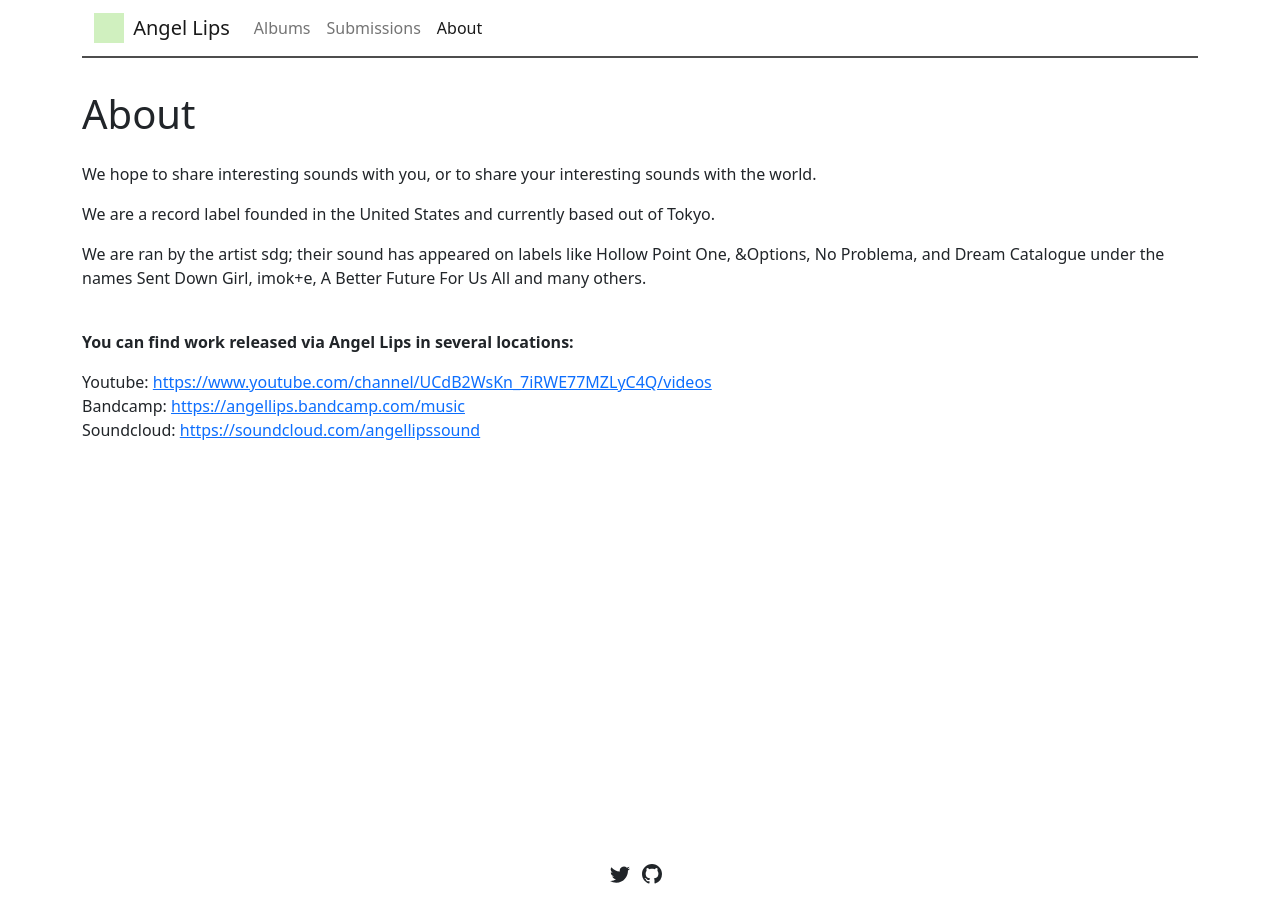
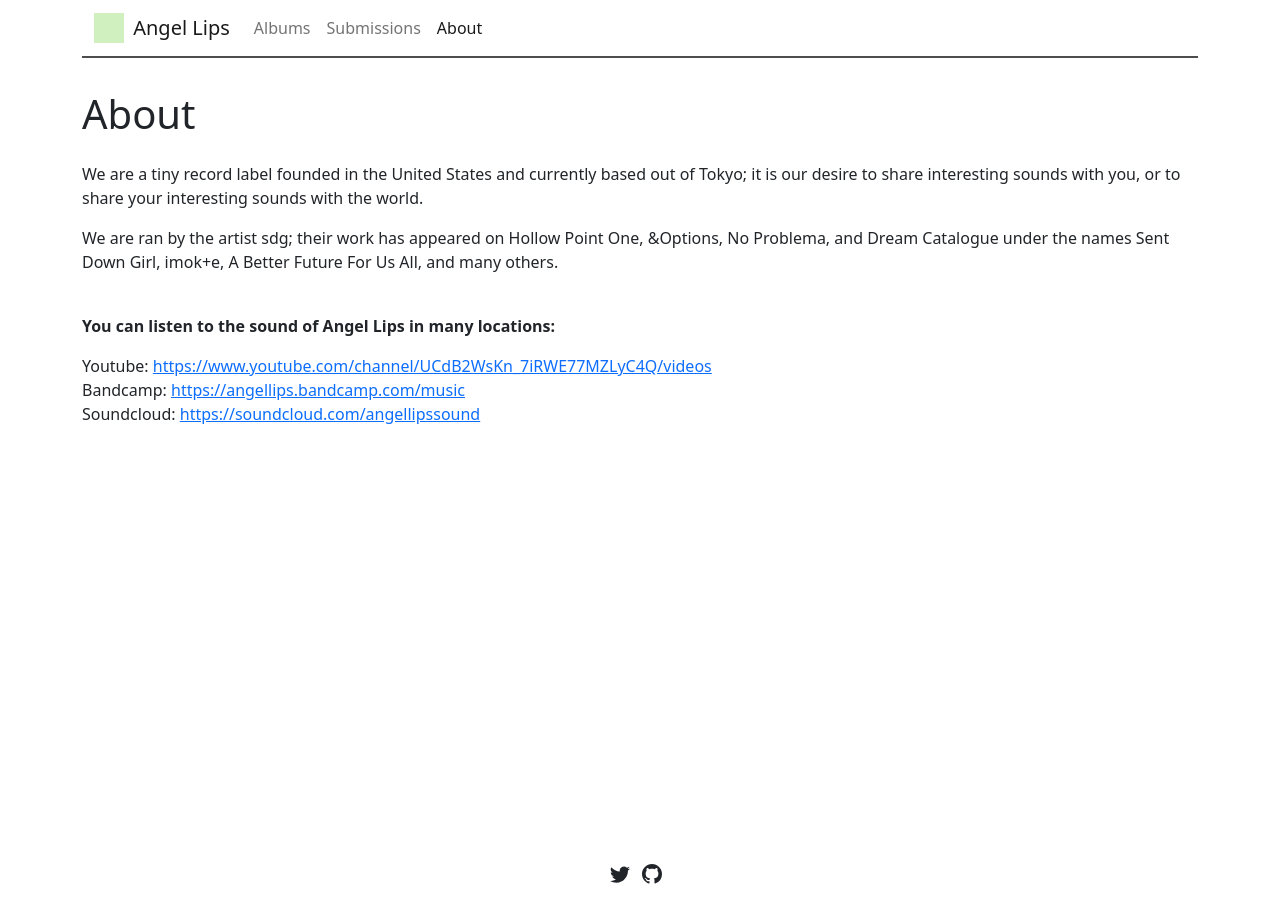
Before and after one commit to angellips/angellips.github.io, a Jekyll site: the page built from about.md, in a window 1280 px wide. Built offline with Jekyll 4.4.1, drawn with Linux system fonts in a browser that asks for light colours.

Commit message:
Update about.md

```diff
--- a/about.md
+++ b/about.md
@@ -4,13 +4,11 @@ title: About
 permalink: /about/
 ---
 
-We hope to share interesting sounds with you, or to share your interesting sounds with the world.
+We are a tiny record label founded in the United States and currently based out of Tokyo; it is our desire to share interesting sounds with you, or to share your interesting sounds with the world.
 
-We are a record label founded in the United States and currently based out of Tokyo.
+We are ran by the artist sdg; their work has appeared on Hollow Point One, &Options, No Problema, and Dream Catalogue under the names Sent Down Girl, imok+e, A Better Future For Us All, and many others.<br/><br/>
 
-We are ran by the artist sdg; their sound has appeared on labels like Hollow Point One, &Options, No Problema, and Dream Catalogue under the names Sent Down Girl, imok+e, A Better Future For Us All and many others.<br/><br/>
-
-**You can find work released via Angel Lips in several locations:**
+**You can listen to the sound of Angel Lips in many locations:**
 
 Youtube: [https://www.youtube.com/channel/UCdB2WsKn_7iRWE77MZLyC4Q/videos](https://www.youtube.com/channel/UCdB2WsKn_7iRWE77MZLyC4Q/videos) <br/>
 Bandcamp: [https://angellips.bandcamp.com/music](https://angellips.bandcamp.com/music) <br/>
```
